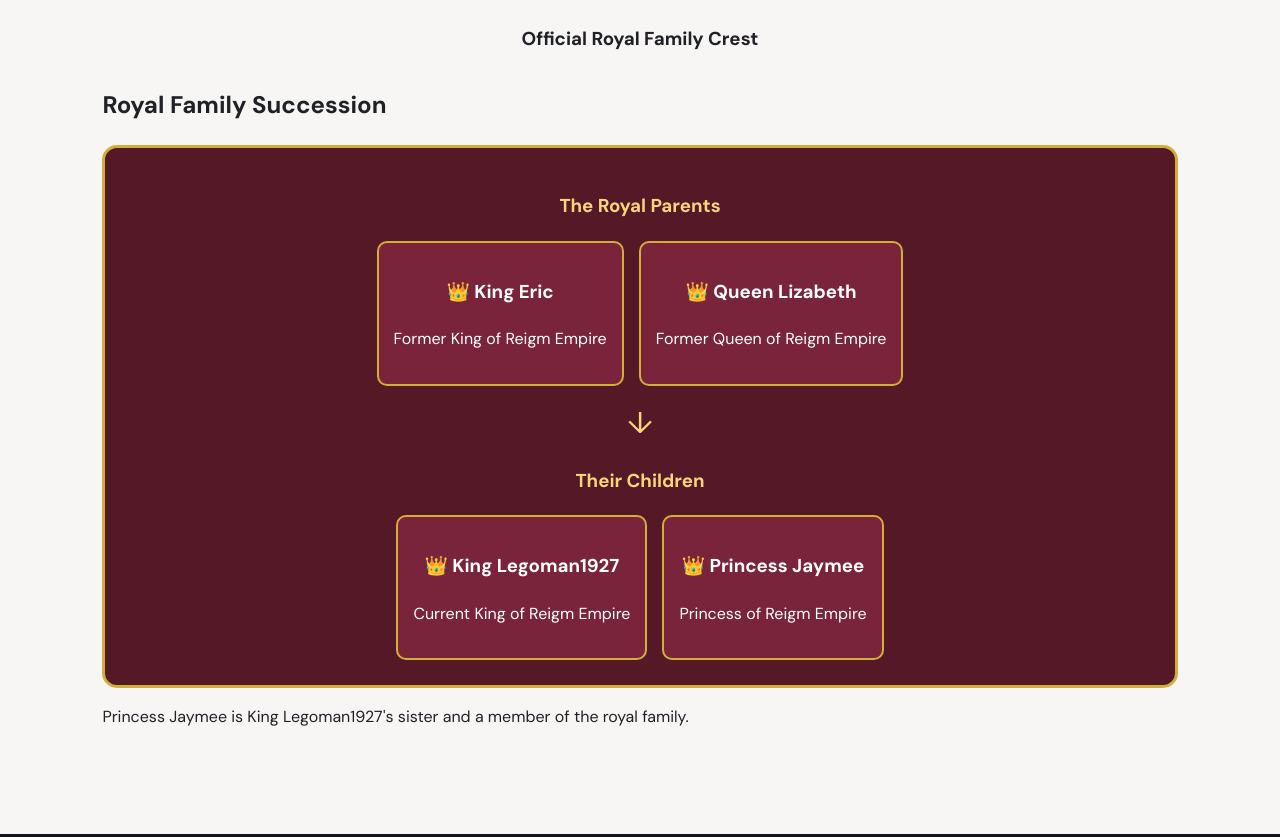
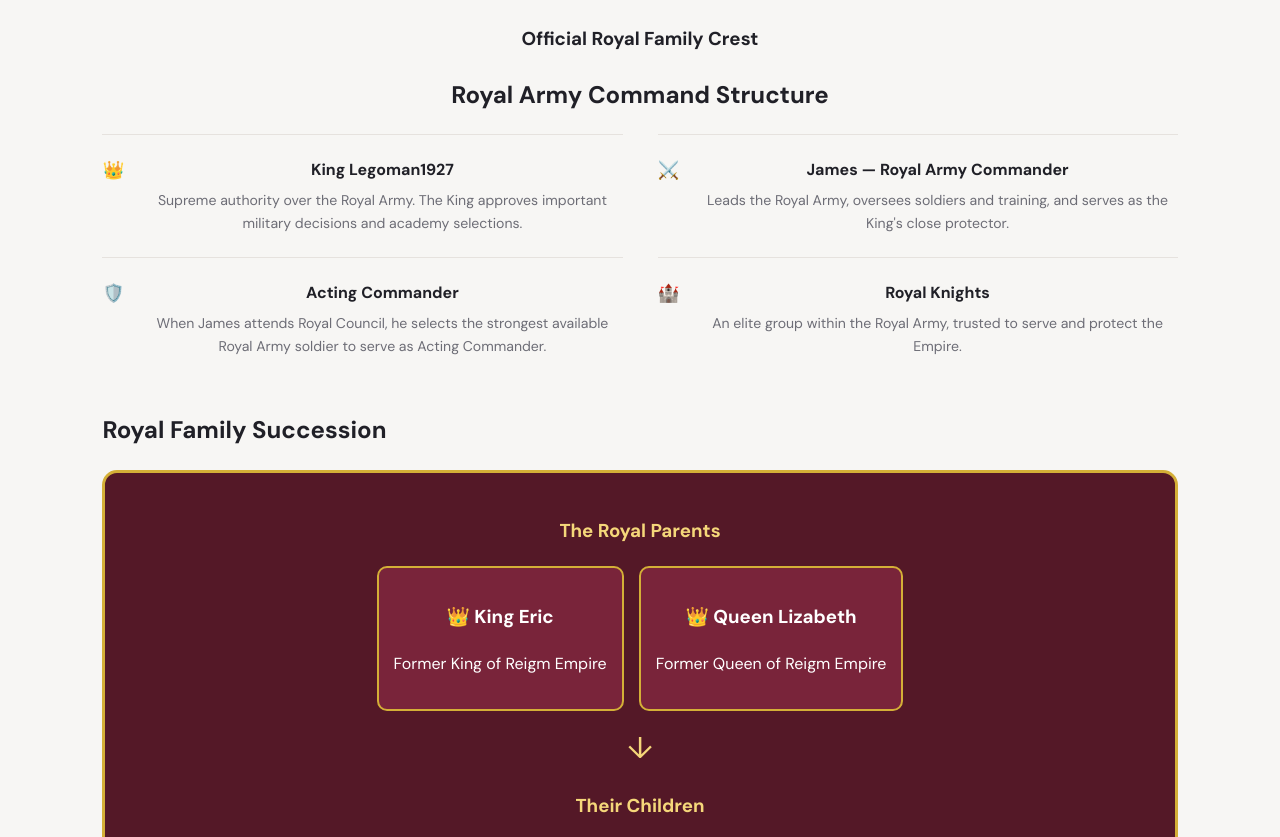
Before and after one commit to Jay555522/royal-crimson-smp, a plain HTML site: page reigm-history.html in a window 1280 px wide. Shown: the part 3555-4392 px from the top of the page. Drawn offline with nearby package versions, Linux system fonts and the light colour scheme.

Commit message:
Add Royal Army Command Structure section

```diff
--- a/reigm-history.html
+++ b/reigm-history.html
@@ -320,6 +320,43 @@
        alt="Official Reigm Empire Royal Family Crest"
        style="width:260px; max-width:90%; height:auto;">
   <h3>Official Royal Family Crest</h3>
+  <h2 class="section-title">Royal Army Command Structure</h2>
+
+<div class="rules-grid">
+
+  <article class="rule">
+    <span>👑</span>
+    <div>
+      <h3>King Legoman1927</h3>
+      <p>Supreme authority over the Royal Army. The King approves important military decisions and academy selections.</p>
+    </div>
+  </article>
+
+  <article class="rule">
+    <span>⚔️</span>
+    <div>
+      <h3>James — Royal Army Commander</h3>
+      <p>Leads the Royal Army, oversees soldiers and training, and serves as the King's close protector.</p>
+    </div>
+  </article>
+
+  <article class="rule">
+    <span>🛡️</span>
+    <div>
+      <h3>Acting Commander</h3>
+      <p>When James attends Royal Council, he selects the strongest available Royal Army soldier to serve as Acting Commander.</p>
+    </div>
+  </article>
+
+  <article class="rule">
+    <span>🏰</span>
+    <div>
+      <h3>Royal Knights</h3>
+      <p>An elite group within the Royal Army, trusted to serve and protect the Empire.</p>
+    </div>
+  </article>
+
+</div>
 </div>
 <h2 class="section-title">Royal Family Succession</h2>
 
```
